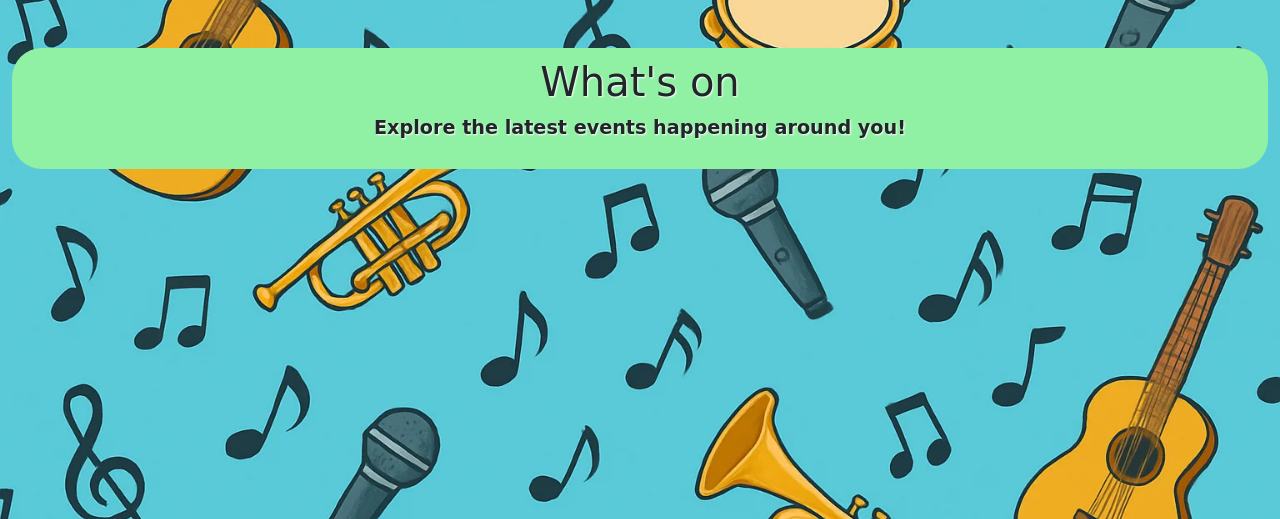
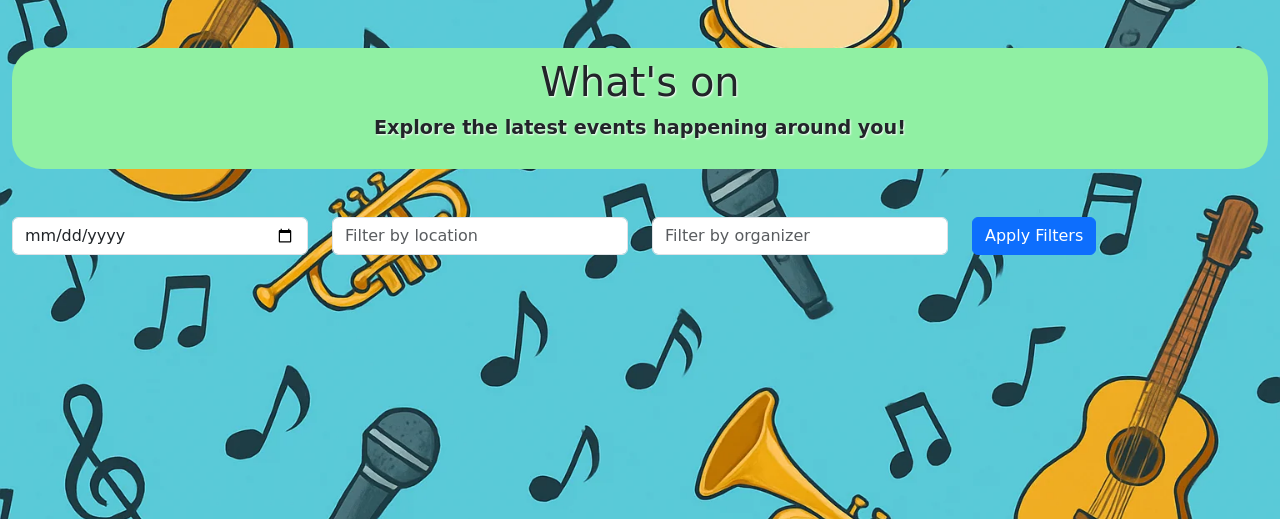
Before and after one commit to chloejones9464/whats-on, a Django app: page / in a window 1280 px wide. Shown: the part 74-593 px from the top of the page. Run offline with Django 4.2, Linux system fonts and the light colour scheme; the visitor is signed in with stand-in values (Sample User, id 1); data that the repository does not hold is empty; some libraries are stand-ins or nearby versions; some web fonts are replaced.

Commit message:
Add filter for events

```diff
--- a/events/templates/events/index.html
+++ b/events/templates/events/index.html
@@ -3,8 +3,10 @@
 {% block content %}
 <div class="container-fluid">
 
-     {% if user.is_authenticated and user.profile.user_type == 'organiser' %}
-    <div><span><a href="{% url 'my_events' %}"><p class="fs-4">Manage events</p></a></span></div>
+    {% if user.is_authenticated and user.profile.user_type == 'organiser' %}
+    <div><span><a href="{% url 'my_events' %}">
+                <p class="fs-4">Manage events</p>
+            </a></span></div>
     {% endif %}
 
     {% if user.is_authenticated %}
@@ -12,6 +14,28 @@
         <h1 class="text-center">What's on</h1>
         <p class="text-center">Explore the latest events happening around you!</p>
     </div>
+
+    <!--Filtering through events by date, time, location-->
+    <div></div>
+
+    <form method="get" class="mb-4">
+        <div class="row">
+            <div class="col-md-3">
+                <input type="date" name="date" value="{{ date }}" class="form-control" placeholder="Filter by date">
+            </div>
+            <div class="col-md-3">
+                <input type="text" name="location" value="{{ location }}" class="form-control"
+                    placeholder="Filter by location">
+            </div>
+            <div class="col-md-3">
+                <input type="text" name="organizer" value="{{ organizer }}" class="form-control"
+                    placeholder="Filter by organizer">
+            </div>
+            <div class="col-md-3">
+                <button type="submit" class="btn btn-primary">Apply Filters</button>
+            </div>
+        </div>
+    </form>
 
     <div class="row">
         {% for event in event_list %}
--- a/events/views.py
+++ b/events/views.py
@@ -26,8 +26,28 @@ def my_events(request):
 
 @login_required
 def event_list(request):
+    events = Event.object.all()
+
+    # Get filter values
+    date = request.GET.get('date')
+    location = request.GET.get('location')
+    organizer = request.GET.get('organizer')
+
+    # Apply filters
+    if date:
+        events = events.filter(date=date)
+    if location:
+        events = events.filter(location__icontains=location)
+    if organizer:
+        events.filter(organizer__username__icontains=organizer)
+
     # Everyone can see this
-    return render(request, 'events/event_list.html')
+    return render(request, 'events/event_list.html', {
+        'events': events,
+        'date': date,
+        'location': location,
+        'organizer': organizer,
+    })
 
 
 @login_required
--- a/whats_on/settings.py
+++ b/whats_on/settings.py
@@ -28,7 +28,7 @@ TEMPLATES_DIR = os.path.join(BASE_DIR, 'templates')
 SECRET_KEY = 'django-insecure-(b+%5^bqj-gneg9ltm##&oj2w=*v-(s5d$2=pue!ssb^wa#+8*'
 
 # SECURITY WARNING: don't run with debug turned on in production!
-DEBUG = False
+DEBUG = True
 
 ALLOWED_HOSTS = [
     '.herokuapp.com',
```
Also changed, not shown: events/templates/events/event_list.html (+23 -4 lines).
